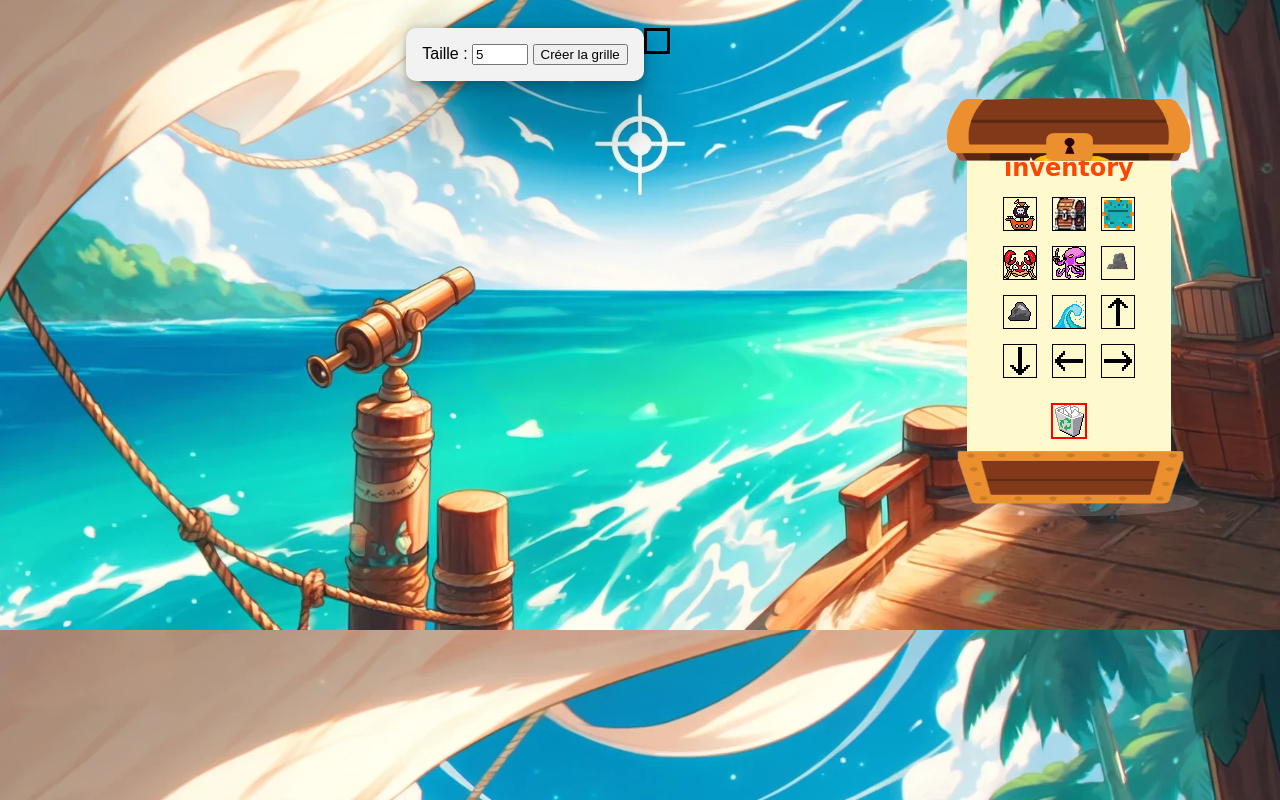
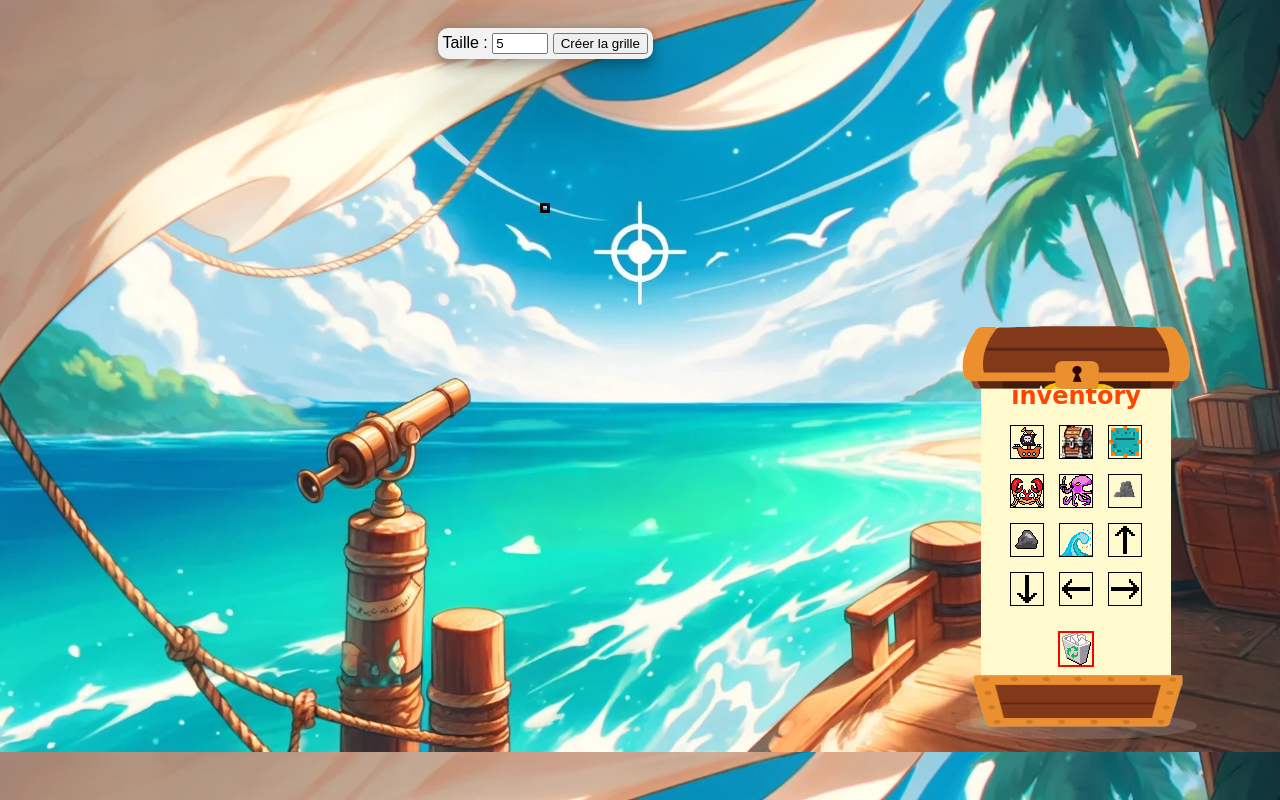
Before and after one commit to aymane-adam/Projet_Prog, a PHP site: page /php/editeur_niveau_manuel.php in a window 1280 px wide. Run offline with PHP 8.4, Linux system fonts and the light colour scheme.

Commit message:
JeSuisNul

```diff
--- a/css/editeur.css
+++ b/css/editeur.css
@@ -1,62 +1,155 @@
 body {
     display: flex;
+   flex-direction: row;
    font-family: Arial, sans-serif;
    background: url("../img/simplified_pirate_background.png") center/cover;
 }
 
-.container {
-    display: flex;
-    align-items: flex-start;
-    justify-content: center;
-    width: 100%;
-    padding: 20px;
+.input-group {
+   text-align: center;
+   margin-bottom: 3%; /* Ajout d'une marge en bas pour séparer les groupes */
 }
 
-.level-container {
-    display: flex;
-    flex-direction: column;
-    align-items: center;
-    margin-right: 20px;
-    transition: margin-top 0.5s;
-}
-
-.level-container.lowered {
-    margin-top: 20%;
-}
-
-.grid-container {
-    border: 3px solid #000;
-    padding: 10px;
-    transition: margin-top 0.5s;
-}
-
-.form-container, #level-form {
-    background-color: #f2f2f2;
-    padding: 1em;
-    box-shadow: rgba(0, 0, 0, 0.25) 0px 54px 55px, rgba(0, 0, 0, 0.12) 0px -12px 30px, rgba(0, 0, 0, 0.12) 0px 4px 6px, rgba(0, 0, 0, 0.17) 0px 12px 13px, rgba(0, 0, 0, 0.09) 0px -3px 5px;
-    border-radius: 10px;
-    margin-bottom: 20px;
-}
-
-.input-group, .input-buttom {
+.input-buttom{
    text-align: center;
    margin-bottom: 3%;
 }
 
-.input-group img, .image-label {
+.input-group img,
+.image-label {
    vertical-align: middle;
-    margin-bottom: 0;
+   margin-bottom: 0px;
 }
 
 .input-group input {
-    width: 9%;
+   width: 9%; /* Définir une largeur plus petite */
 }
 
+.container {
+   display: flex;
+   flex-direction: column;
+   align-items: center;
+   flex-grow: 2;
+
+}
+.form-container {
+   margin-bottom: 4%;
+}
 table {
    border-collapse: collapse;
    width: auto;
    margin-bottom: 10%;
 }
+th, td {
+   border: 1px solid black;
+   width: 37px;
+   height: 37px;
+   text-align: center;
+
+}
+th {
+   background-color: #f2f2f2;
+}
+td {
+   background-image: url('../pixel_art_projet/32x32/ocean.png');
+}
+img {
+   width: 32px;
+   height: 32px;
+}
+.inventory-container {
+   display: flex;
+   flex-direction: column;
+   align-items: center;
+    /* height:30%; */
+   padding: 20px;
+   background-color: #FFFACD;
+   /* width: 12%; */
+   /* background-repeat: no-repeat; */
+
+   /* padding-top: 5%;
+   margin-right: 2%;
+   padding-bottom: 5%;
+   margin-top: 5%; */
+   position: relative;
+   margin-bottom: 30%;
+
+}
+.inventory-title {
+   font-size: 24px;
+   font-weight: bold;
+   color: #FF4500;
+   margin-bottom: 10px;
+   font-family: 'Comic Sans MS', 'Comic Sans', cursive;
+}
+.image-container {
+   display: grid;
+   grid-template-columns: repeat(3, 1fr);
+   gap: 5px;
+}
+.image-container img {
+   margin: 5px;
+   border: solid 1px black;
+}
+.trash-container {
+   margin-top: 20px;
+   border: 2px solid red;
+   width: 32px;
+   height: 32px;
+   text-align: center;
+}
+#matrix-display {
+   margin-top: 20px;
+   position: absolute;
+   opacity: 0;
+}
+
+.bottomc{
+   position: absolute;
+   bottom: 1%;
+   right: -15%;
+   width: 130%;
+   height: 17%;
+   z-index: 4;
+}
+
+@media only screen and (min-width: 1380px){
+   .bottomc{
+       bottom: 2%;
+   }
+
+}
+.gogogo{
+   position: relative;
+   height: 60%;
+   width: 20%;
+   right: 8%;
+   bottom: 0%;
+   margin-top: 10%;
+}
+
+.bottomt{
+   width: 120%;
+   height: 17%;
+   z-index: 4;
+   right: -10%;
+   top: -10%;
+   position: absolute;
+}
+
+.container {
+   display: flex;
+   flex-direction: column;
+   align-items: center;
+   flex-grow: 2;
+   padding: 20px;
+}
+
+table {
+   border-collapse: collapse;
+  margin: 2px;
+}
+
 
 th, td {
    border: 1px solid black;
@@ -65,69 +158,33 @@ th, td {
    text-align: center;
 }
 
+th {
+   background-color: #f2f2f2;
+}
+
 td {
    background-image: url('../pixel_art_projet/32x32/ocean.png');
 }
 
-img {
-    width: 32px;
-    height: 32px;
-}
+.grid-container {
+   border: 3px solid #000;
 
-.inventory-container {
-    display: flex;
-    flex-direction: column;
-    align-items: center;
-    padding: 20px;
-    background-color: #FFFACD;
-    position: relative;
-    margin-bottom: 30%;
-}
 
-.inventory-title {
-    font-size: 24px;
-    font-weight: bold;
-    color: #FF4500;
-    margin-bottom: 10px;
-    font-family: 'Comic Sans MS', 'Comic Sans', cursive;
-}
-
-.image-container {
-    display: grid;
-    grid-template-columns: repeat(3, 1fr);
-    gap: 5px;
-}
-
-.image-container img {
-    margin: 5px;
-    border: solid 1px black;
-}
-
-.trash-container {
-    margin-top: 20px;
-    border: 2px solid red;
-    width: 32px;
-    height: 32px;
-    text-align: center;
-}
-
-#matrix-display {
-    margin-top: 20px;
-    position: absolute;
-    opacity: 0;
+   margin: 10%;
 }
 
 .gogogo {
    position: relative;
-    height: 60%;
-    width: 20%;
+   height: 40%;
+   width: 15%;
    right: 8%;
-    bottom: 0;
-    margin-top: 10%;
+   bottom: 0%;
+   margin-top: 28%;
+
 }
 
 .gogogo.lowered {
-    margin-top: 40%;
+   margin-top: 40%; /* Ajustement de la position lorsque la taille de la grille est entre 10 et 16 */
 }
 
 .bottomc {
@@ -150,6 +207,49 @@ img {
    height: 17%;
    z-index: 4;
    right: -10%;
-    top: -10%;
    position: absolute;
 }
+
+#level-form{
+background-color: #f2f2f2;
+padding: 0%;
+box-shadow: rgba(0, 0, 0, 0.25) 0px 54px 55px, rgba(0, 0, 0, 0.12) 0px -12px 30px, rgba(0, 0, 0, 0.12) 0px 4px 6px, rgba(0, 0, 0, 0.17) 0px 12px 13px, rgba(0, 0, 0, 0.09) 0px -3px 5px;
+border-radius: 10px;
+display: flex;
+   flex-direction: column;
+   align-items: center;
+}
+
+.form-container{
+    background-color: #f2f2f2;
+    padding: 0.30em;
+    box-shadow: rgba(0, 0, 0, 0.25) 0px 54px 55px, rgba(0, 0, 0, 0.12) 0px -12px 30px, rgba(0, 0, 0, 0.12) 0px 4px 6px, rgba(0, 0, 0, 0.17) 0px 12px 13px, rgba(0, 0, 0, 0.09) 0px -3px 5px;
+border-radius: 10px;
+}
+
+.level-container {
+    display: flex;
+    flex-direction: column;
+    align-items: center;
+    position: absolute;
+    left: 5%;
+    top: 10%;
+}
+
+.level-container.lowered {
+    top: 20%;
+}
+
+#level-form {
+    background-color: #f2f2f2;
+    padding: 1em;
+    box-shadow: rgba(0, 0, 0, 0.25) 0px 54px 55px, rgba(0, 0, 0, 0.12) 0px -12px 30px, rgba(0, 0, 0, 0.12) 0px 4px 6px, rgba(0, 0, 0, 0.17) 0px 12px 13px, rgba(0, 0, 0, 0.09) 0px -3px 5px;
+    border-radius: 10px;
+}
+
+.form-container {
+    background-color: #f2f2f2;
+    padding: 0.30em;
+    box-shadow: rgba(0, 0, 0, 0.25) 0px 54px 55px, rgba(0, 0, 0, 0.12) 0px -12px 30px, rgba(0, 0, 0, 0.12) 0px 4px 6px, rgba(0, 0, 0, 0.17) 0px 12px 13px, rgba(0, 0, 0, 0.09) 0px -3px 5px;
+    border-radius: 10px;
+}
```
Lines whose indentation alone changed are shown as unchanged.
